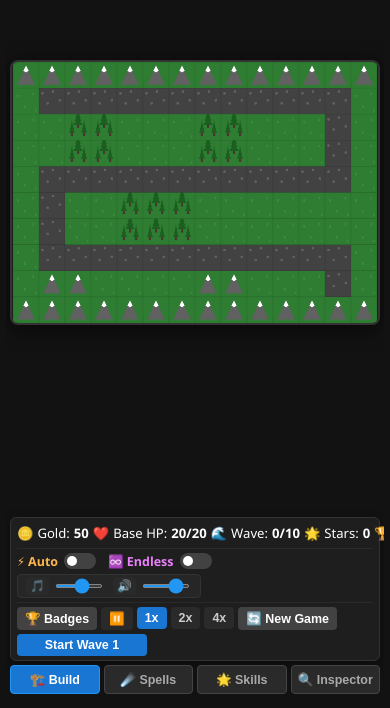
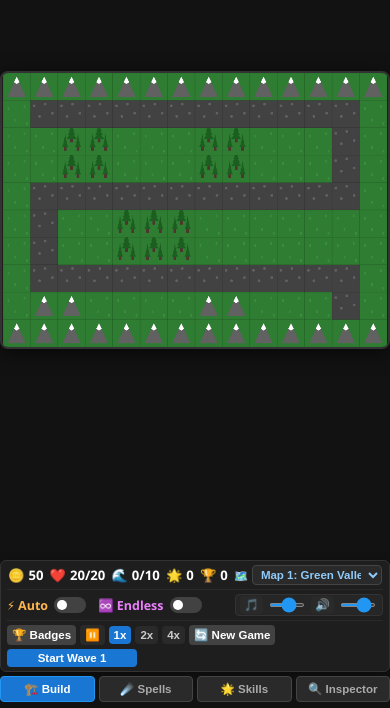
Before and after one commit to elielfranca90/oh-my-td, a website built with Vite: page tower-defense-2d/index.html in a window 390 px wide. Shown: the part 136-844 px from the top of the page. Built offline with nearby package versions, Linux system fonts and the light colour scheme; some packages are replaced by stand-ins of ours.

Commit message:
feat(mobile): add 100dvh viewport support and responsive mobile layout for S23, A51/A55, and iPhone

```diff
--- a/tower-defense-2d/index.html
+++ b/tower-defense-2d/index.html
@@ -14,8 +14,9 @@
       html, body {
         width: 100vw;
         height: 100vh;
+        height: 100dvh;
         margin: 0;
-        padding: 4px 6px;
+        padding: env(safe-area-inset-top, 4px) env(safe-area-inset-right, 6px) env(safe-area-inset-bottom, 4px) env(safe-area-inset-left, 6px);
         background-color: #121212;
         color: #ffffff;
         font-family: 'Segoe UI', Tahoma, Geneva, Verdana, sans-serif;
@@ -35,7 +36,8 @@
         width: 100%;
         max-width: 860px;
         height: 100vh;
-        max-height: 98vh;
+        height: 100dvh;
+        max-height: 100dvh;
         gap: 4px;
       }
 
@@ -624,7 +626,7 @@
       /* --- MOBILE RESPONSIVE MEDIA QUERIES --- */
       @media (max-width: 640px) {
         body {
-          padding: 2px 4px;
+          padding: env(safe-area-inset-top, 2px) env(safe-area-inset-right, 4px) env(safe-area-inset-bottom, 2px) env(safe-area-inset-left, 4px);
         }
 
         #top-bar {
@@ -668,11 +670,79 @@
           padding: 8px 4px;
           font-size: 0.82rem;
         }
+
+        canvas {
+          max-height: min(45vh, 340px);
+        }
+      }
+
+      /* Narrow Mobile Viewports (Galaxy S23, A51/A55, iPhone SE/13/14/15 - width <= 400px) */
+      @media (max-width: 400px) {
+        .stat-label {
+          display: none;
+        }
+
+        .stats-row {
+          font-size: 0.70rem;
+          gap: 2px 4px;
+          flex-wrap: wrap;
+          justify-content: space-around;
+        }
+
+        .map-select {
+          font-size: 0.72rem;
+          padding: 2px 4px;
+          max-width: 130px;
+        }
+
+        .audio-controls-group {
+          padding: 1px 4px;
+          gap: 4px;
+        }
+
+        .vol-slider {
+          width: 36px;
+        }
+
+        .btn {
+          padding: 3px 5px;
+          font-size: 0.72rem;
+        }
+
+        .store-btn {
+          padding: 5px 2px;
+          font-size: 0.72rem;
+        }
+
+        .mobile-tab-btn {
+          padding: 5px 2px;
+          font-size: 0.72rem;
+        }
+
+        canvas {
+          max-height: min(40vh, 290px);
+        }
       }
 
       @media (orientation: landscape) and (max-height: 500px) {
+        #game-wrapper {
+          justify-content: flex-start;
+        }
+
+        #top-bar {
+          padding: 2px 6px;
+        }
+
+        .stats-row {
+          font-size: 0.70rem;
+        }
+
+        .audio-toggles-row {
+          padding-top: 2px;
+        }
+
         canvas {
-          max-height: min(75vh, 380px);
+          max-height: min(65vh, 320px);
         }
       }
 
--- a/tower-defense-2d/src/ui/UIManager.ts
+++ b/tower-defense-2d/src/ui/UIManager.ts
@@ -65,11 +65,11 @@ export class UIManager {
       <div id="top-bar" class="ui-panel">
         <!-- ROW 1: STATS & MAP SELECTOR -->
         <div class="stats-row">
-          <div class="stat"><span class="icon">🪙</span> Gold: <strong id="gold-val">50</strong></div>
-          <div class="stat"><span class="icon">❤️</span> Base HP: <strong id="hp-val">20/20</strong></div>
-          <div class="stat"><span class="icon">🌊</span> Wave: <strong id="wave-val">0/10</strong></div>
-          <div class="stat"><span class="icon">🌟</span> Stars: <strong id="stars-val">0</strong></div>
-          <div class="stat"><span class="icon">🏆</span> Best: <strong id="highscore-val">0</strong></div>
+          <div class="stat"><span class="icon">🪙</span> <span class="stat-label">Gold:</span> <strong id="gold-val">50</strong></div>
+          <div class="stat"><span class="icon">❤️</span> <span class="stat-label">HP:</span> <strong id="hp-val">20/20</strong></div>
+          <div class="stat"><span class="icon">🌊</span> <span class="stat-label">Wave:</span> <strong id="wave-val">0/10</strong></div>
+          <div class="stat"><span class="icon">🌟</span> <span class="stat-label">Stars:</span> <strong id="stars-val">0</strong></div>
+          <div class="stat"><span class="icon">🏆</span> <span class="stat-label">Best:</span> <strong id="highscore-val">0</strong></div>
 
           <div class="map-selector-row">
             <span class="icon">🗺️</span>
```
Also changed, not shown: README.md, tower-defense-2d/README.md.
